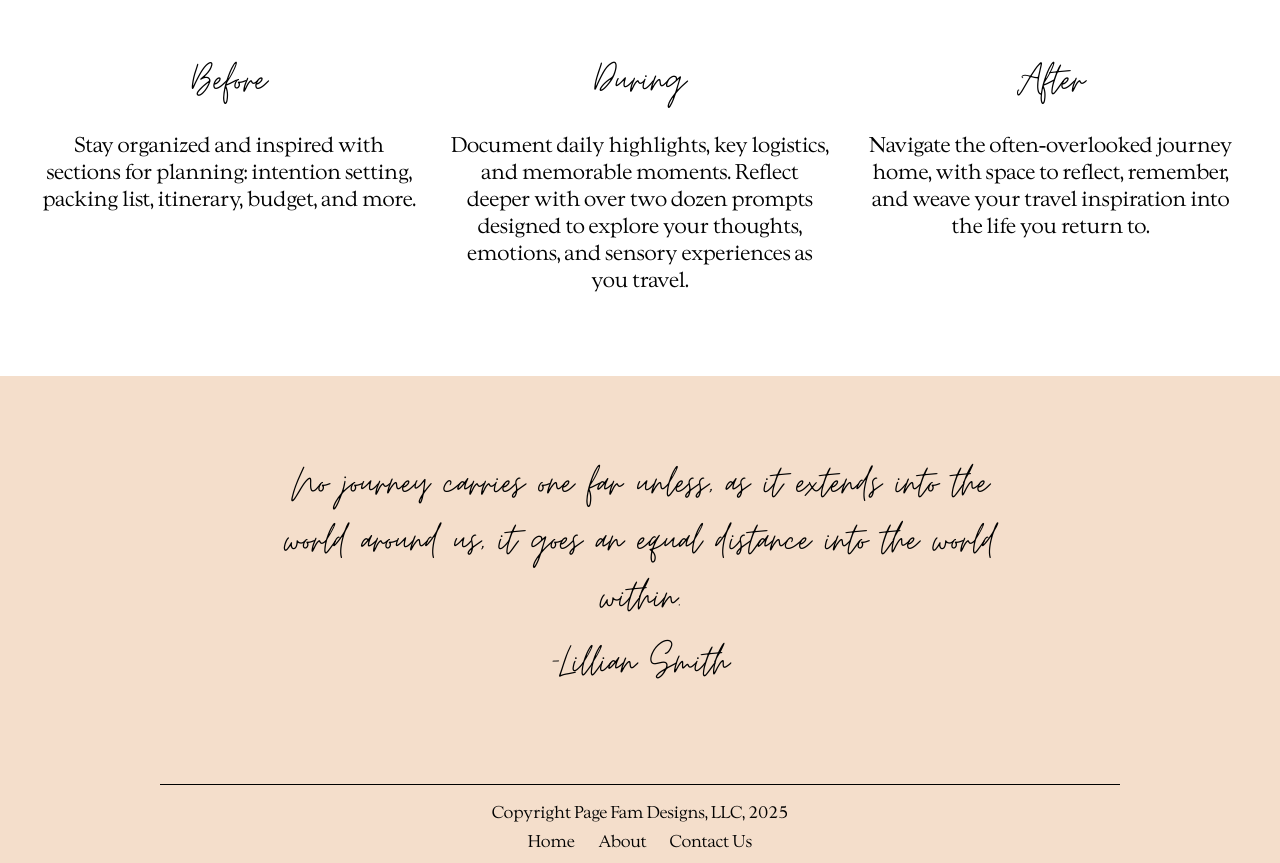
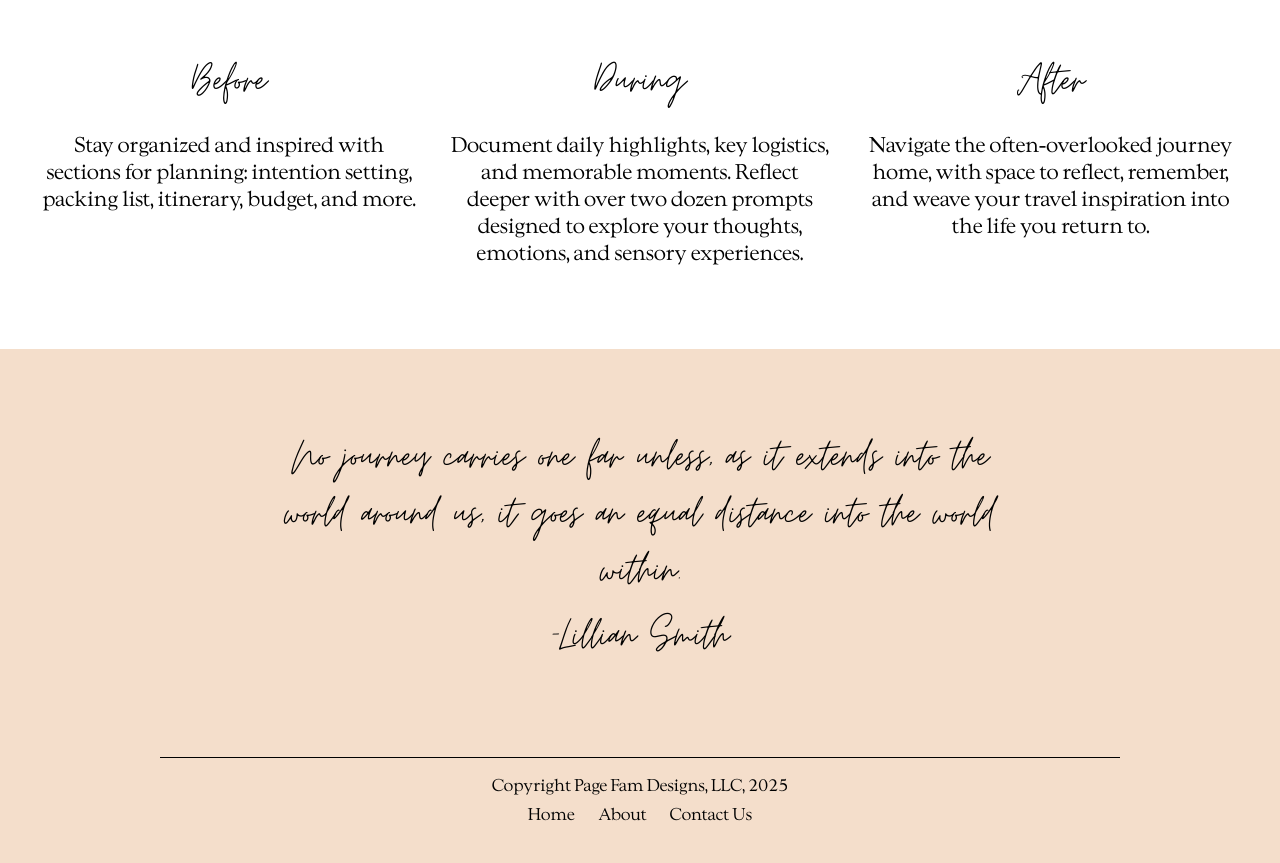
Before and after one commit to Quesajo17/horizon-landing, a SvelteKit app: page / in a window 1280 px wide. Shown: the part 800-1663 px from the top of the page. After the commit the page ends 1636 px from the top, so only its background shows below. Built offline with nearby package versions, Linux system fonts and the light colour scheme.

Commit message:
copy updates

```diff
--- a/src/routes/+page.svelte
+++ b/src/routes/+page.svelte
@@ -40,7 +40,7 @@
             <!-- <img src='/images/Horizon_Return.jpg' alt="Return Page" /> -->
             <p>Document daily highlights, key logistics,
                 and memorable moments. Reflect deeper with over two dozen prompts designed
-                to explore your thoughts, emotions, and sensory experiences as you travel.</p>
+                to explore your thoughts, emotions, and sensory experiences.</p>
         </div>
         <div class="details-item">
             <h3>After</h3>
```
